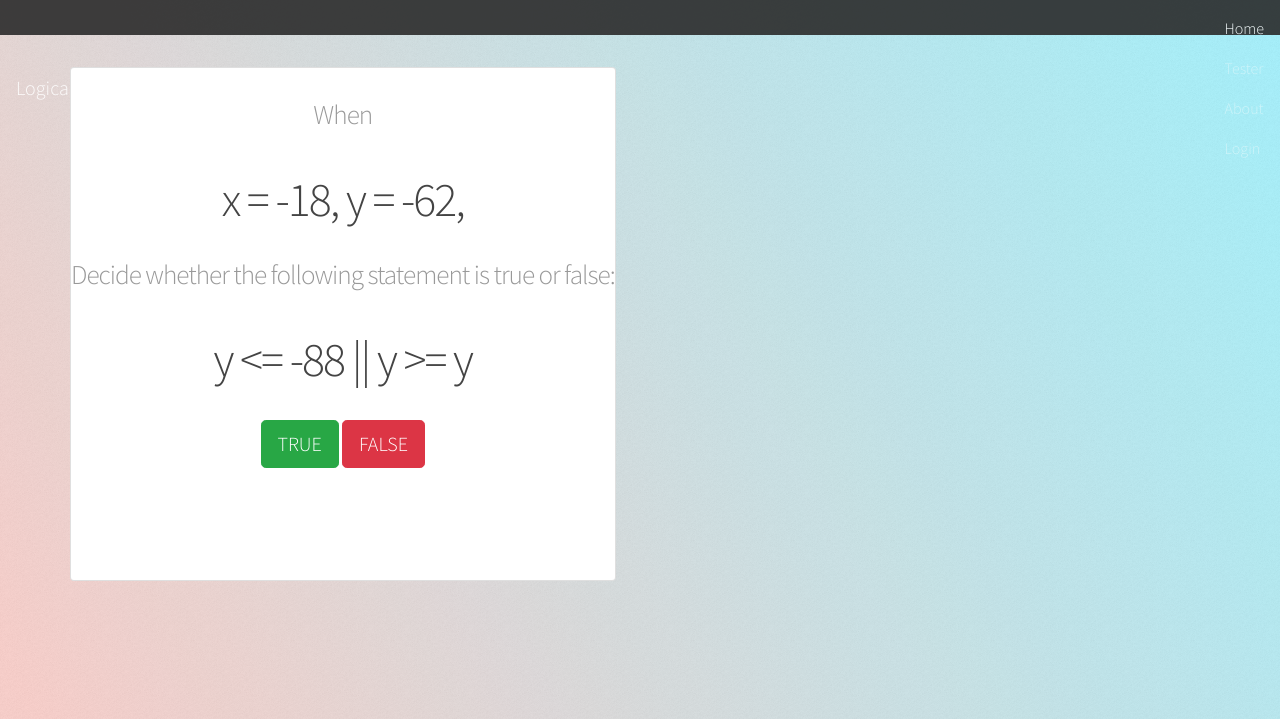
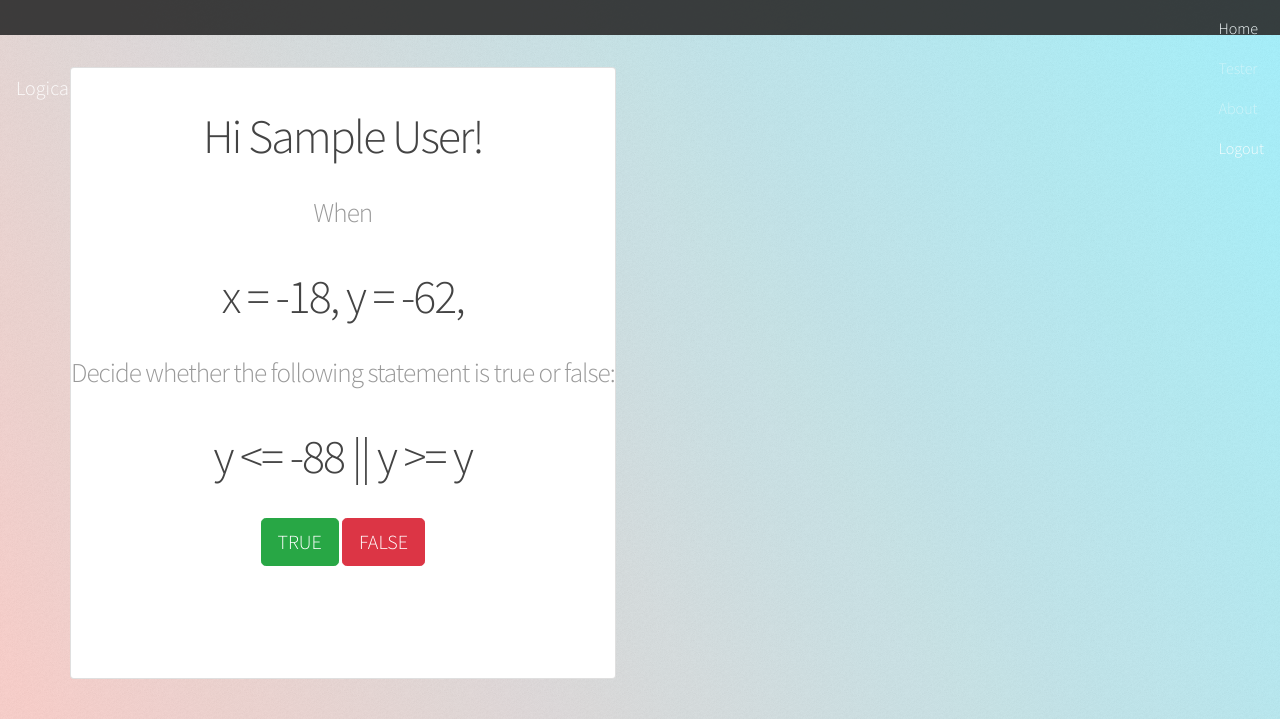
Before and after one commit to sandspider2234/Logic_Trainer, a Flask app: page / in a window 1280 px wide. Shown: the top 719 px of the page. Run offline with Flask 2, Linux system fonts and the light colour scheme; the visitor is signed in with stand-in values (Sample User, id 1); data that the repository does not hold is empty; some libraries are stand-ins or nearby versions.

Commit message:
Added logout.

```diff
--- a/routes.py
+++ b/routes.py
@@ -77,6 +77,8 @@ def tester():
 
 @app.route('/login', methods=['GET', 'POST'])
 def login():
+    if not flask_login.current_user.is_anonymous:
+        return flask.redirect('/')
     login_form = forms.LoginForm(prefix='login_form')
     signup_form = forms.SignupForm(prefix='signup_form')
     if signup_form.register.data and signup_form.validate_on_submit():
@@ -96,7 +98,7 @@ def login():
                 if result:
                     if flask_login.login_user(load_user(result['id']), remember=login_form.remember_me.data):
                         flask.flash('Logged in!')
-                        flask.redirect('/')
+                        return flask.redirect('/')
                     else:
                         flask.flash('Sorry, something went wrong.')
                 else:
@@ -110,5 +112,12 @@ def about():
     return flask.render_template('about.html')
 
 
+@app.route('/logout')
+@flask_login.login_required
+def logout():
+    flask_login.logout_user()
+    return flask.redirect('/')
+
+
 if __name__ == '__main__':
     app.run(debug=True)
--- a/templates/home.html
+++ b/templates/home.html
@@ -9,12 +9,21 @@
 <li class="nav-item">
 	<a class="nav-link" href="{{ url_for('about') }}">About</a>
 </li>
-<li class="nav-item float-xs-right">
-	<a class="nav-link" href="{{ url_for('login') }}">Login</a>
-</li>
+{% if not current_user.is_authenticated %}
+	<li class="nav-item float-xs-right">
+		<a class="nav-link" href="{{ url_for('login') }}">Login</a>
+	</li>
+{% else %}
+	<li class="nav-item float-xs-right active">
+		<a class="nav-link" href="{{ url_for('logout') }}">Logout</a>
+	</li>
+{% endif %}
 {% endblock %}
 
 {% block content %}
+{% if current_user.is_authenticated %}
+	<h2>Hi {{current_user.name }}!</h2>
+{% endif %}
 <h3>When</h3>
 <h2>x = {{ x_value }}, y = {{ y_value }},</h2>
 <h3>Decide whether the following statement is true or false: </h3>
```
Also changed, not shown: templates/about.html (+9 -3 lines), templates/login.html (+16 -0 lines), templates/tester.html (+9 -3 lines).
